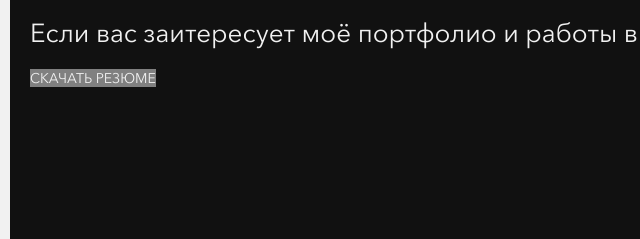
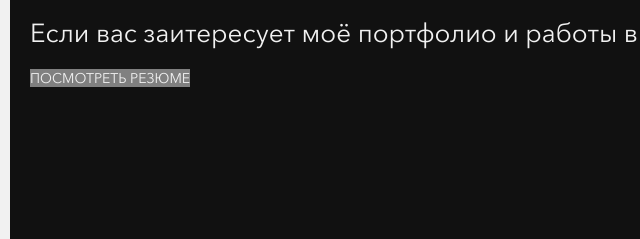
Before and after one commit to rukatoma/portfolio, a plain HTML site: page index.html in a window 1280 px wide. Shown: the part 751-990 px from the top of the page, 10-650 px from the left. Drawn offline with Linux system fonts and the light colour scheme.

Commit message:
Update index.html

```diff
--- a/index.html
+++ b/index.html
@@ -32,7 +32,7 @@
             <p class="main__abs">Да, я делаю сайты!</p>
             <p class="main__abs">Занимаюсь версткой уже несколько лет и успешно). Дизайном занимаюсь на пару лет дольше.</p>
             <p class="main__abs">Если вас заитересует моё портфолио и работы в нем, то свяжитесь со мной!</p>
-            <a href="/files/" download="resume.png" style="background-color:gray;padding:8px16px">Скачать резюме</a>
+            <a href="/files/resume.png" style="background-color:gray;padding:8px16px;display: inline-block">Посмотреть резюме</a>
           </div>
         </div>
       </section>
```
